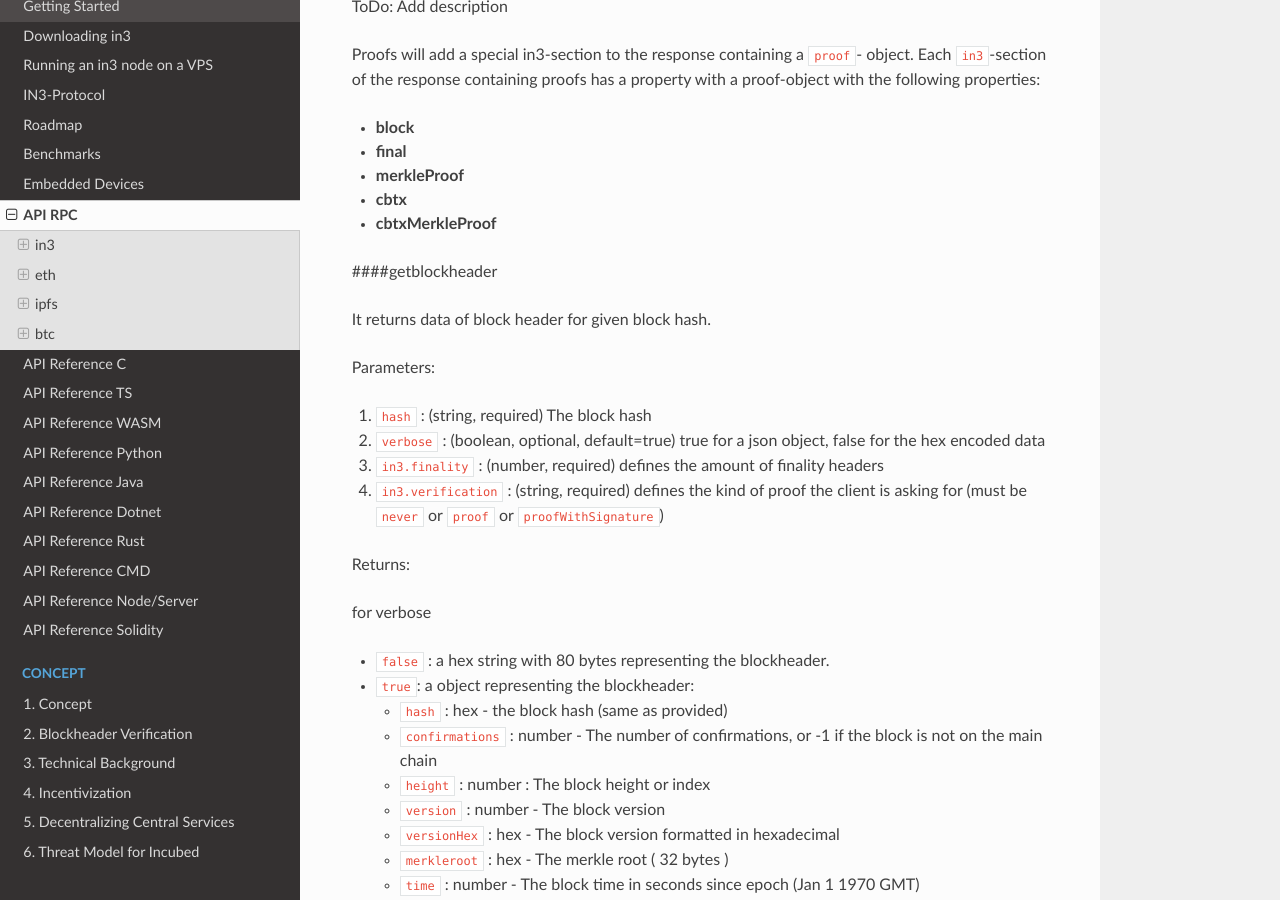
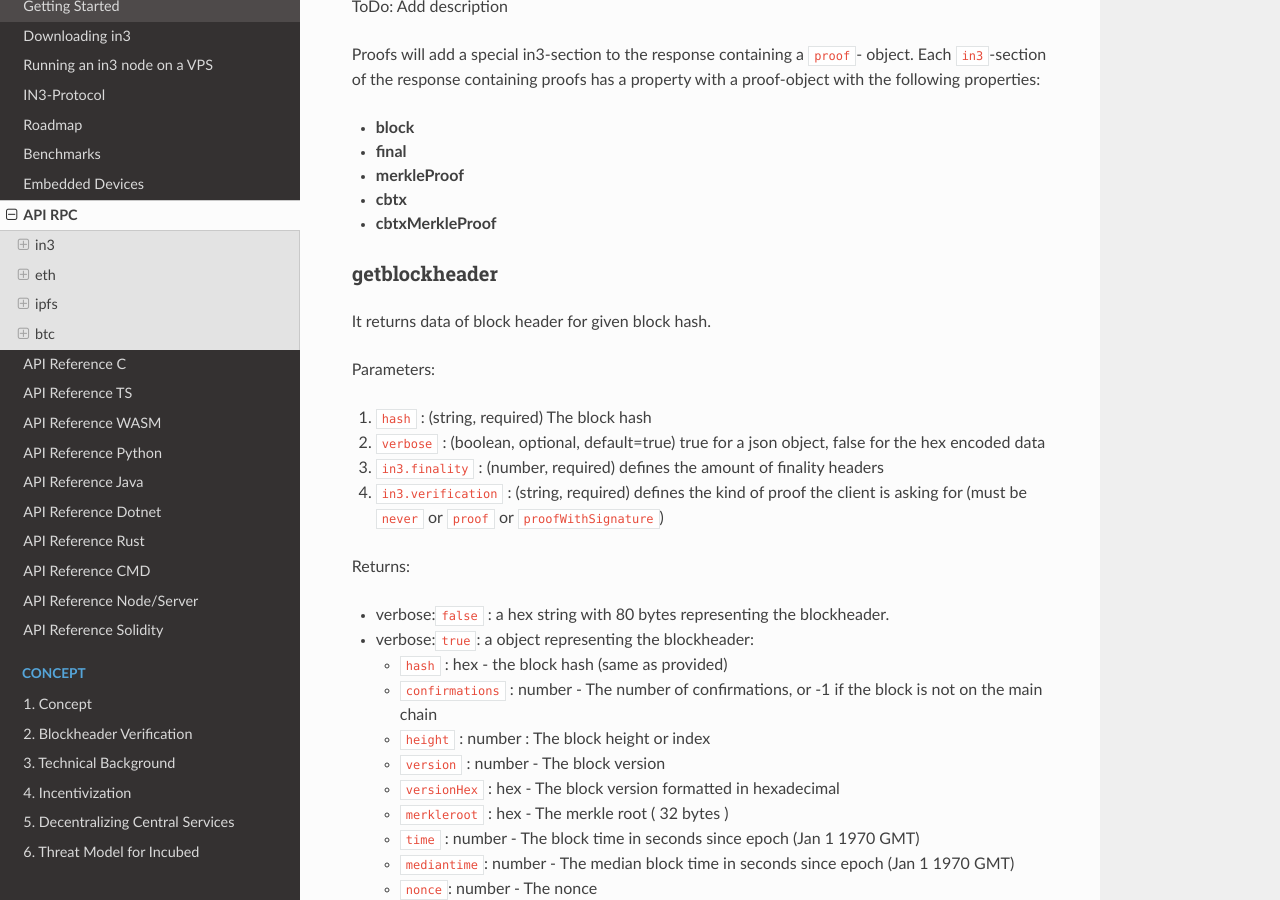
Before and after one commit to blockchainsllc/in3-docs, a Sphinx documentation site: the page built from docs/rpc.md, in a window 1280 px wide and 900 px high, scrolled down 41833 px. Built offline with Sphinx 7.4.7 and the Read the Docs theme 2.0.0, drawn with Linux system fonts in a browser that asks for light colours.

Commit message:
fix header

```diff
--- a/docs/rpc.md
+++ b/docs/rpc.md
@@ -2056,7 +2056,7 @@ Proofs will add a special in3-section to the response containing a `proof`- obje
 
 
 
-####getblockheader
+### getblockheader
 
 It returns data of block header for given block hash.
 
@@ -2071,9 +2071,9 @@ Parameters:
 
 Returns:
 
-for verbose
-- `false` : a hex string with 80 bytes representing the blockheader.
-- `true`: a object representing the blockheader:
+
+- verbose:`false` : a hex string with 80 bytes representing the blockheader.
+- verbose:`true`: a object representing the blockheader:
 
     - `hash` : hex - the block hash (same as provided)
     - `confirmations` : number -  The number of confirmations, or -1 if the block is not on the main chain
```
